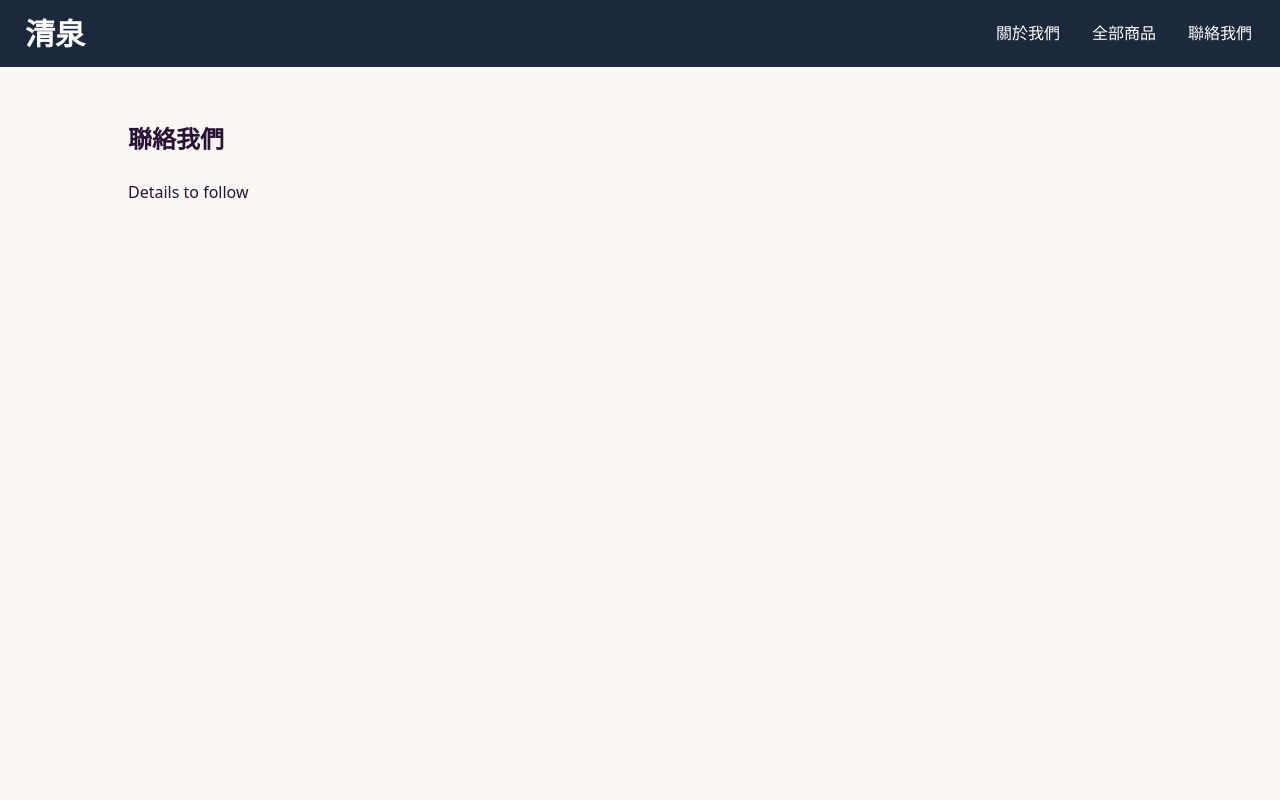
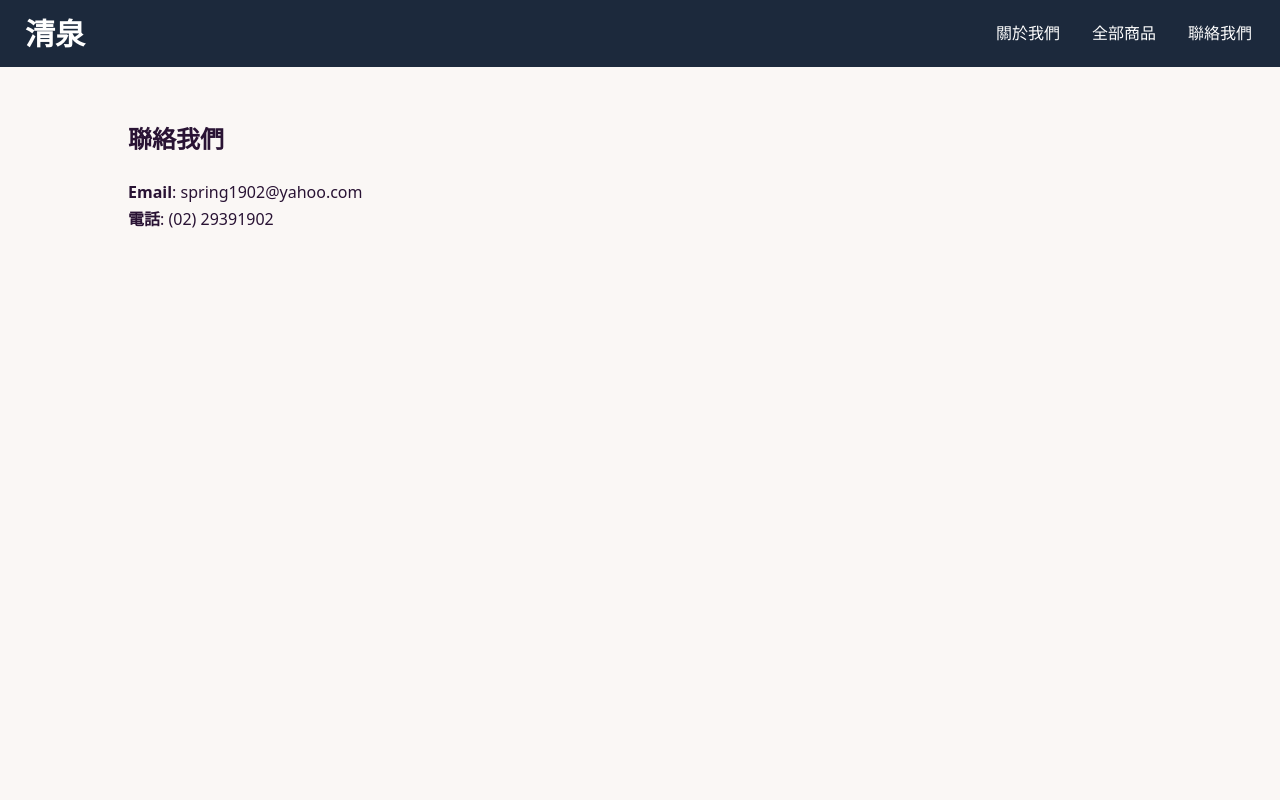
Before and after one commit to msunji/spring-publications-tw, a Next.js app: page /contact in a window 1280 px wide. Shown: the top 800 px of the page. Built offline with nearby package versions, Linux system fonts and the light colour scheme.

Commit message:
Add contact details

```diff
--- a/pages/contact.tsx
+++ b/pages/contact.tsx
@@ -4,7 +4,8 @@ export default function Page() {
       <div className="container mx-auto">
         <h1>聯絡我們</h1>
         <div>
-          Details to follow
+          <p><b>Email</b>: spring1902@yahoo.com</p>
+          <p><b>電話</b>: (02) 29391902</p>
         </div>
       </div>
     </section>
```
